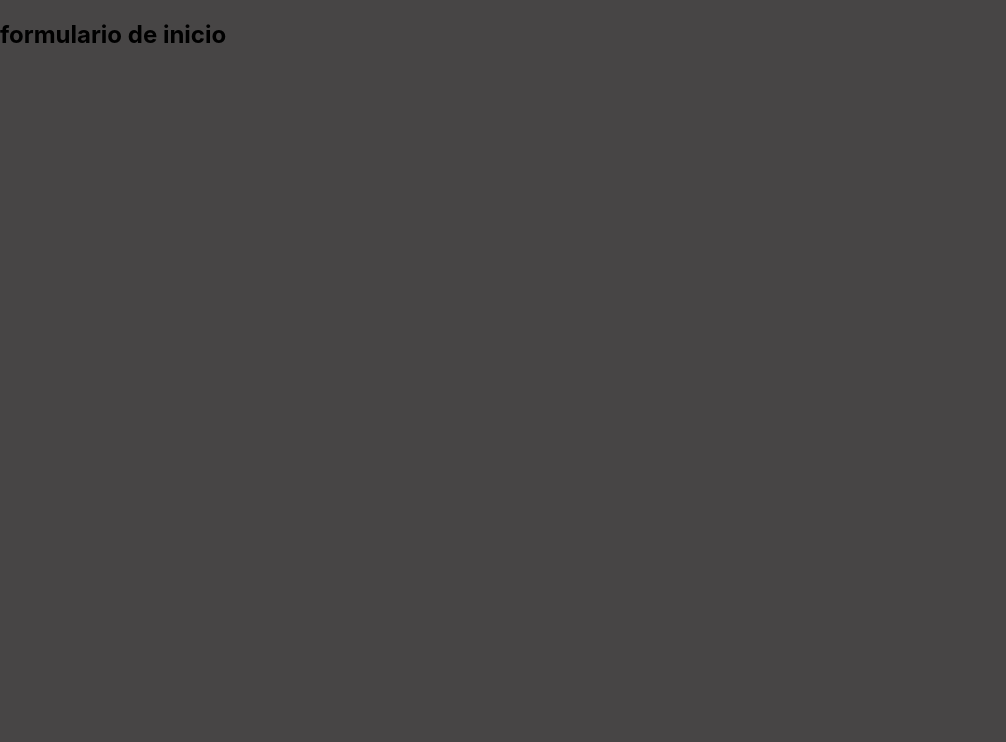
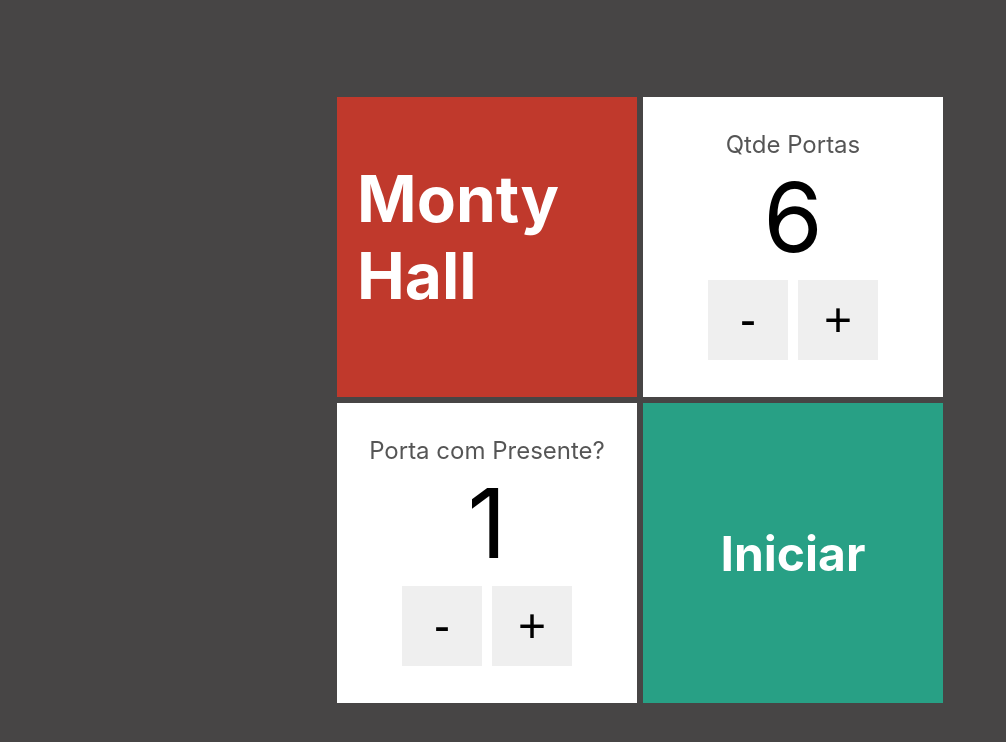
Before and after one commit to Vinicius-Holtman/Monty-Hall, a Next.js app: page / in a window 1280 px wide. Shown: the top 742 px of the page, without its empty margins (0-1006 px from the left). Built offline with nearby package versions, Linux system fonts and the light colour scheme.

Commit message:
Created Monty Hall v1.0.0

```diff
--- /dev/null
+++ b/components/Cartao.tsx
@@ -0,0 +1,19 @@
+import styles from '../styles/Cartao.module.css'
+
+interface CartaoProps {
+    bgcolor?: string
+    children?: any
+}
+
+export default function Cartao(props: CartaoProps) {
+    return (
+        <div
+        className={styles.cartao}
+        style={{
+            backgroundColor: props.bgcolor ?? "#fff"
+        }}
+        >
+            {props.children}
+        </div>
+    )
+}
--- /dev/null
+++ b/components/EntradaNumerica.tsx
@@ -0,0 +1,24 @@
+import { loadGetInitialProps } from 'next/dist/shared/lib/utils'
+import styles from '../styles/EntradaNumerica.module.css'
+
+interface EntradaNumericaProps {
+    text: string
+    value: number
+    onChange: (newValue: number) => void
+}
+
+export default function EntradaNumerica(props: EntradaNumericaProps) {
+    const dec = () => props.onChange(props.value - 1)
+    const inc = () => props.onChange(props.value + 1)
+
+    return (
+        <div className={styles.entradaNumerica}>
+            <span className={styles.text}>{props.text}</span>
+            <span className={styles.value}>{props.value}</span>
+            <div className={styles.botoes}>
+                <button className={styles.btn} onClick={dec}>-</button>
+                <button className={styles.btn} onClick={inc}>+</button>
+            </div>
+        </div>
+    )
+}
--- a/pages/index.tsx
+++ b/pages/index.tsx
@@ -1,14 +1,34 @@
+import Cartao from "../components/Cartao";
+import styles from '../styles/Formulario.module.css'
+import Link from 'next/link'
+import EntradaNumerica from "../components/EntradaNumerica";
 import { useState } from "react";
-import Porta from "../components/Porta";
-import { atualizarPortas, criarPortas } from "../functions/portas";
-import PortaModel from "../model/PortaModel";
 
+export default function Formulario() {
+  const [qtdePortas, setQtdePortas] = useState(6)
+  const [comPresente, setComPresente] = useState(1)
 
+  return (
+    <div className={styles.formulario}>
+      <div>
+        <Cartao bgcolor="#c0392c">
+          <h1>Monty Hall</h1>
+        </Cartao>
+        <Cartao>
+          <EntradaNumerica text="Qtde Portas" value={qtdePortas} onChange={novaQtde => setQtdePortas(novaQtde)}></EntradaNumerica>
+        </Cartao>
+      </div>
 
-export default function Home() {
-  return (
-    <div style={{display: "flex", flexDirection: "column"}}>
-      <h2>formulario de inicio</h2>
+      <div>
+        <Cartao>
+          <EntradaNumerica text="Porta com Presente?" value={comPresente} onChange={novaPortaComPresente => setComPresente(novaPortaComPresente)}></EntradaNumerica>
+        </Cartao>
+        <Cartao bgcolor="#28a085">
+          <Link href={`/jogo/${qtdePortas}/${comPresente}`}>
+            <h2 className={styles.link} >Iniciar</h2>
+          </Link>
+        </Cartao>
+      </div>
     </div>
   )
 }
--- /dev/null
+++ b/styles/Cartao.module.css
@@ -0,0 +1,9 @@
+.cartao {
+    display: flex;
+    width: 300px;
+    height: 300px;
+    color: #fff;
+    font-size: 2rem;
+    padding: 20px;
+    margin: 3px;
+}
--- /dev/null
+++ b/styles/EntradaNumerica.module.css
@@ -0,0 +1,32 @@
+.entradaNumerica {
+    display: flex;
+    flex: 1;
+    flex-direction: column;
+    align-items: center;
+    justify-content: center;
+    color: #000;
+}
+
+.text {
+    color: #555;
+    font-size: 1.5rem;
+}
+
+.value {
+    font-size: 6rem;
+}
+
+.botoes {
+    display: flex;
+}
+
+.btn {
+    display: flex;
+    justify-content: center;
+    align-items: center;
+    font-size: 3rem;
+    height: 80px;
+    width: 80px;
+    margin: 5px;
+    border: none;
+}
--- /dev/null
+++ b/styles/Formulario.module.css
@@ -0,0 +1,20 @@
+.formulario {
+    display: flex;
+    flex-direction: column;
+    justify-content: center;
+    align-items: center;
+    height: 100vh;
+}
+
+.formulario > div {
+    display: flex;
+}
+
+.link {
+    display: flex;
+    justify-content: center;
+    align-items: center;
+    flex: 1;
+    margin: 0;
+    cursor: pointer;
+}
```
Also changed, not shown: pages/jogo.tsx (deleted, +0 -28 lines), pages/jogo/[portas]/[temPresente].tsx (added, +53 -0 lines), components/Presente.tsx (renamed from components/Presente.jsx), 1 other file (tests, documents, lock files or other folders).
